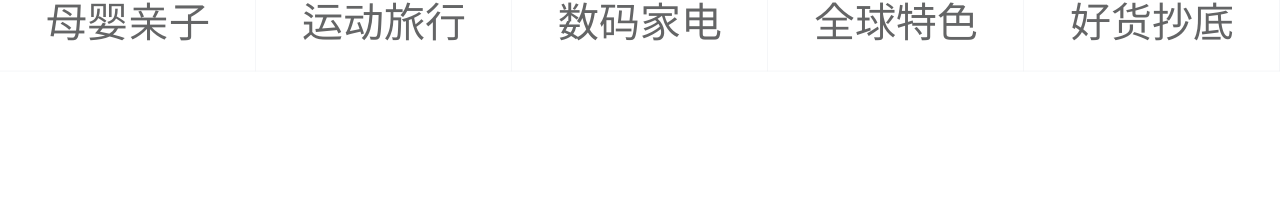
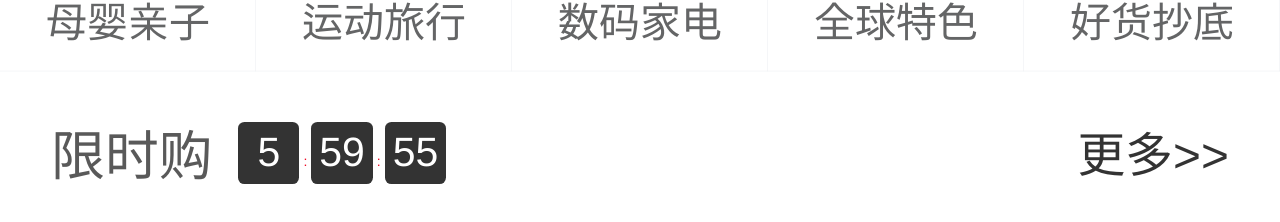
Before and after one commit to cemcoe/yanxuan, a Vue app: page / in a window 1280 px wide. Shown: the part 798-1020 px from the top of the page. Before the commit the page ends 920 px from the top, so only its background shows below. Built offline with nearby package versions, Linux system fonts and the light colour scheme; no server answers.

Commit message:
限时购

```diff
--- a/src/components/IndexWrap.vue
+++ b/src/components/IndexWrap.vue
@@ -47,11 +47,26 @@
     <div class="GoodsColumn_wrap">
       <van-grid :column-num="5">
         <van-grid-item
-        v-for="(item, index) in goodsColumn_Arr"
-        :key="index"
-        :icon="item.img_url"
-        :text="item.img_txt" />
+          v-for="(item, index) in goodsColumn_Arr"
+          :key="index"
+          :icon="item.img_url"
+          :text="item.img_txt"
+        />
       </van-grid>
+    </div>
+
+    <div class="CountDownWrap">
+      <p>限时购</p>
+      <van-count-down :time="time" class="CountDownStyle">
+        <template v-slot="timeData">
+          <span class="block">{{ timeData.hours }}</span>
+          <span class="colon">:</span>
+          <span class="block">{{ timeData.minutes }}</span>
+          <span class="colon">:</span>
+          <span class="block">{{ timeData.seconds }}</span>
+        </template>
+      </van-count-down>
+      <a href="#" class="right">更多>></a>
     </div>
   </div>
 </template>
@@ -118,7 +133,8 @@ export default {
             "http://yanxuan.nosdn.127.net/12e8efd15b9b210ab156a7ee9b340548.gif",
           img_txt: "好货抄底"
         }
-      ]
+      ],
+      time: 30 * 60 * 60 * 1000
     };
   },
   created() {
@@ -217,4 +233,41 @@ export default {
   vertical-align: middle;
   background-size: 100% 100%;
 }
+
+.CountDownWrap {
+  height: 1.33333rem;
+  line-height: 1.33333rem;
+  padding: 0 0.4rem;
+}
+
+.CountDownWrap p {
+  float: left;
+  font-size: .42rem;
+}
+.CountDownWrap a.right {
+  float: right;
+  font-size: .37333rem;
+  color: #333;
+}
+.colon {
+  display: inline-block;
+  margin: 0 4px;
+  color: #ee0a24;
+}
+.block {
+  display: inline-block;
+  width: .48rem;
+  height: .48rem;
+  line-height: .48rem;
+  color: #fff;
+  font-size: .32rem;
+  text-align: center;
+  background-color: #333;
+  border-radius: .05rem;
+}
+.CountDownStyle {
+  float: left;
+  padding-top: .4rem;
+  padding-left: .2rem;
+}
 </style>
--- a/src/main.js
+++ b/src/main.js
@@ -13,6 +13,9 @@ Vue.use(Button).use(Col).use(Row).use(Icon).use(Field).use(Tab).use(Tabs).use(Sw
 Vue.use(Grid);
 Vue.use(GridItem);
 
+import { CountDown } from 'vant';
+Vue.use(CountDown);
+
 new Vue({
   router,
   store,
```
